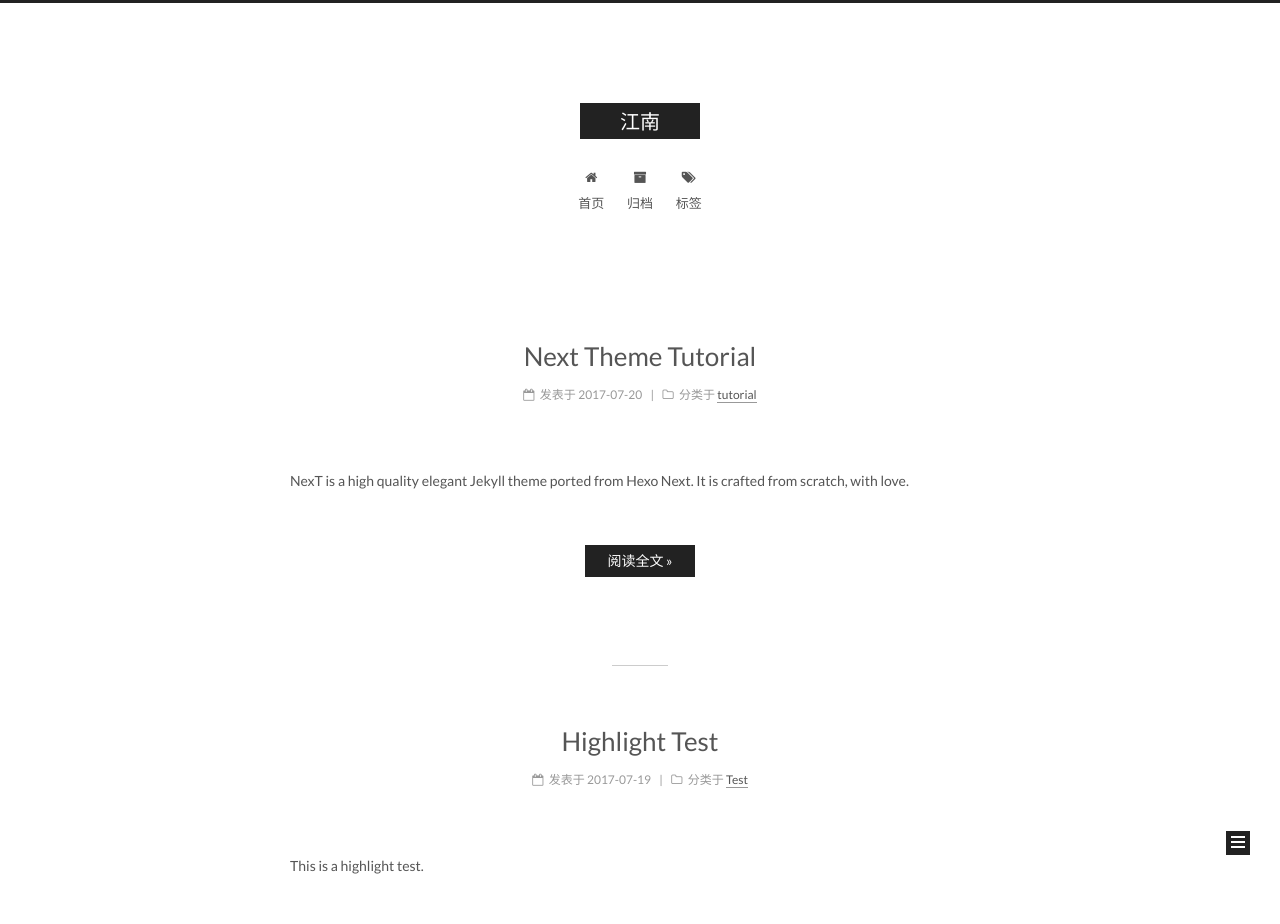
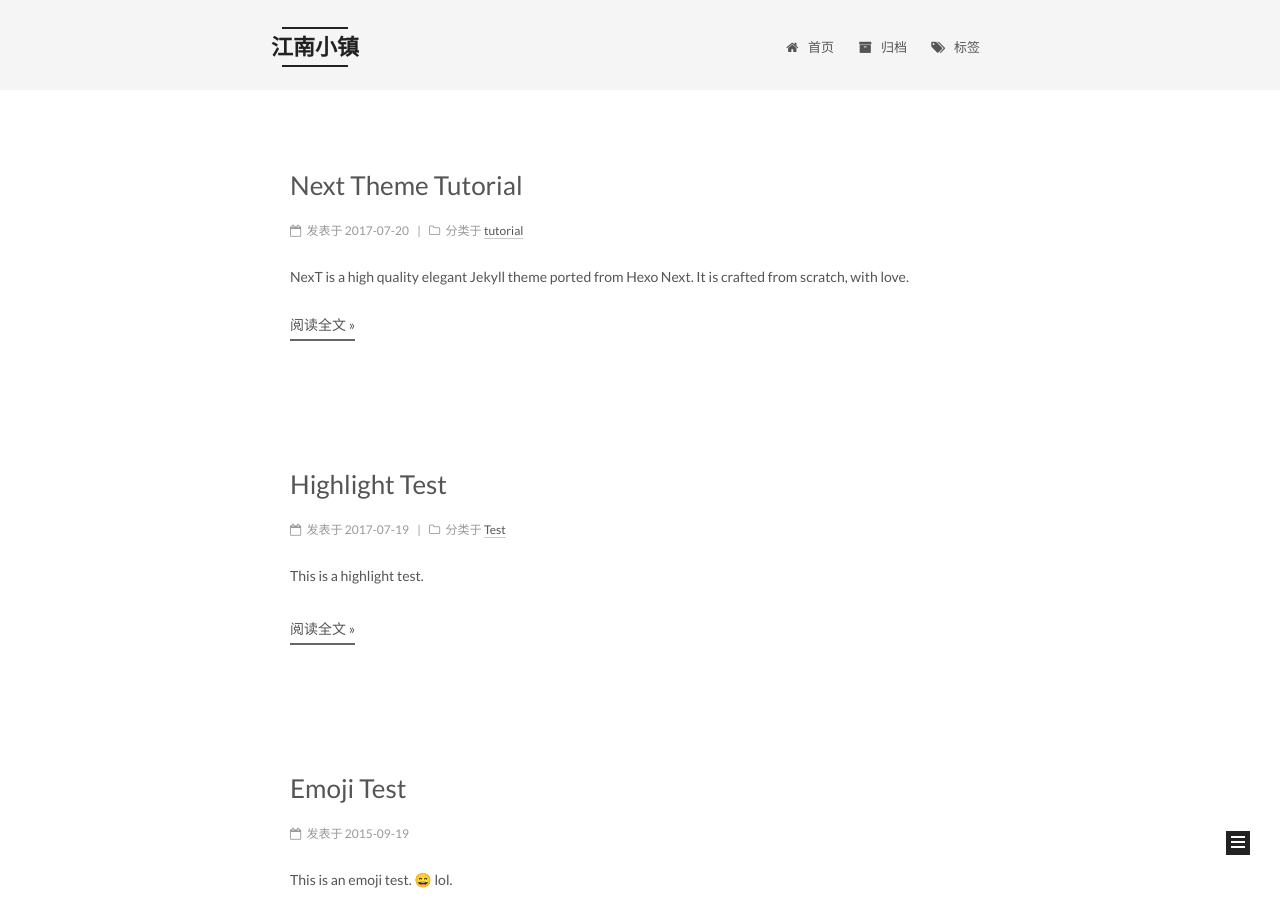
Before and after one commit to CodeChenHao/CodeChenHao.github.io, a Jekyll site: the page built from index.html, in a window 1280 px wide. Shown: the top 924 px of the page. Built offline with Jekyll 4.4.1, drawn with Linux system fonts in a browser that asks for light colours; emoji names are drawn with the system emoji font; the list of posts is cut into pages by our own code.

Commit message:
测试主题Mist

```diff
--- a/_config.yml
+++ b/_config.yml
@@ -4,7 +4,7 @@
 # ---------------------------------------------------------------
 
 # Site
-title: 江南
+title: 江南小镇
 subtitle:
 description:
 author: Mr.Chen
@@ -151,8 +151,8 @@ menu_icons:
 # ---------------------------------------------------------------
 
 # Schemes
-scheme: Muse
-#scheme: Mist
+#scheme: Muse
+scheme: Mist
 #scheme: Pisces
 
 
```
